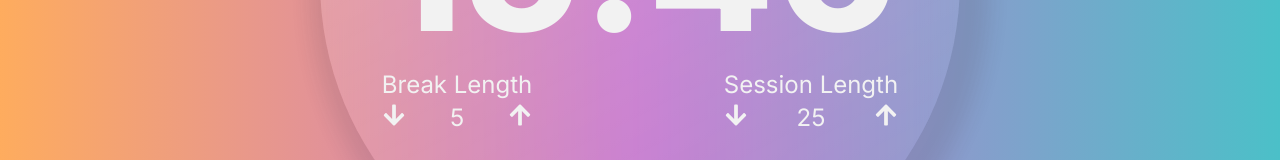
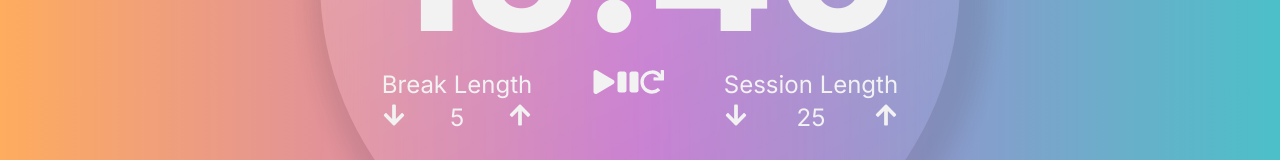
Before and after one commit to MFarabi619/pomodoro-clock, a React (Vite) app: page / in a window 1280 px wide. Shown: the part 419-579 px from the top of the page. Built offline with nearby package versions, Linux system fonts and the light colour scheme.

Commit message:
Import and add icons for play, pause, and redo buttons

```diff
--- a/src/Components/Clock/Clock.jsx
+++ b/src/Components/Clock/Clock.jsx
@@ -1,6 +1,12 @@
 import React from "react";
 import "./Clock.scss";
-import { FaArrowUp, FaArrowDown } from "react-icons/fa";
+import {
+  FaArrowUp,
+  FaArrowDown,
+  FaPlay,
+  FaPause,
+  FaRedo,
+} from "react-icons/fa";
 
 function Clock() {
   return (
@@ -23,9 +29,15 @@ function Clock() {
         </section>
 
         <section className="btn-container">
-          <span></span>
-          <span></span>
-          <span></span>
+          <span className="btn">
+            <FaPlay />
+          </span>
+          <span className="btn">
+            <FaPause />
+          </span>
+          <span className="btn">
+            <FaRedo />
+          </span>
         </section>
 
         <section className="session-container">
```
